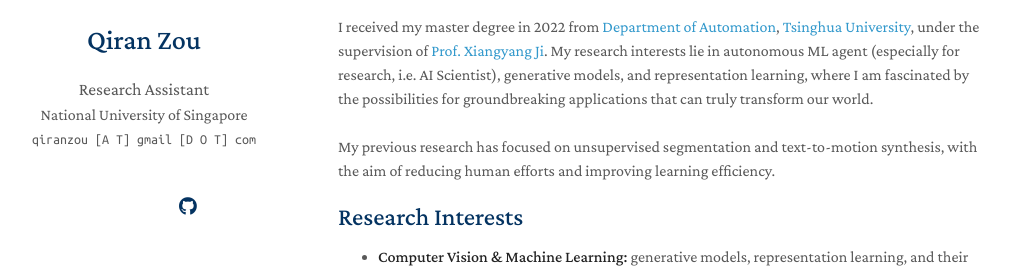
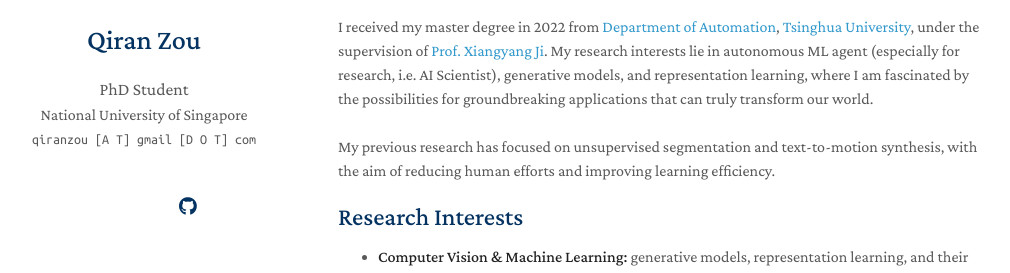
Before and after one commit to qrzou/qrzou.github.io, a Jekyll site: the page built from index.md, in a window 1280 px wide. Shown: the part 186-459 px from the top of the page, without its empty margins (132-1142 px from the left). Built offline with Jekyll 4.4.1, drawn with Linux system fonts in a browser that asks for light colours; nearby versions of some CDN libraries; a style sheet for code colours, icons or effects is not loaded; our own code applies the rules of GitHub Pages for plain Markdown files.

Commit message:
Update _config.yml

```diff
--- a/_config.yml
+++ b/_config.yml
@@ -1,13 +1,13 @@
 # Basic Information
 title: Qiran Zou
-position: Research Assistant
+position: PhD Student
 affiliation: National University of Singapore
 email: qiranzou [A T] gmail [D O T] com
 
 # Search Engine Optimization (SEO)
 # The following information is used to improve the website traffic from search engines, e.g., Google.
 keywords: Qiran Zou
-description: Qiran Zou is currently a research assistant at CogAI4Sci group, National University of Singapore. He received his master degree in 2022 from Department of Automation, Tsinghua University.
+description: Qiran Zou is currently a first-year PhD student at CogAI4Sci group, National University of Singapore. He received his master degree in 2022 from Department of Automation, Tsinghua University.
 canonical: https://qrzou.github.io/
 
 # Links
```
